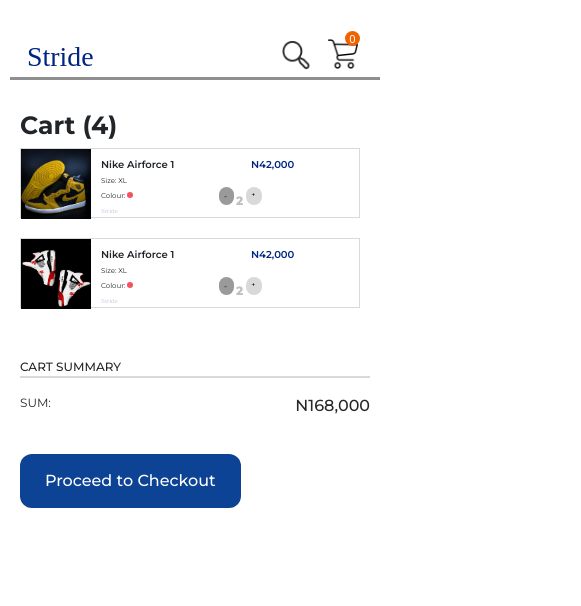
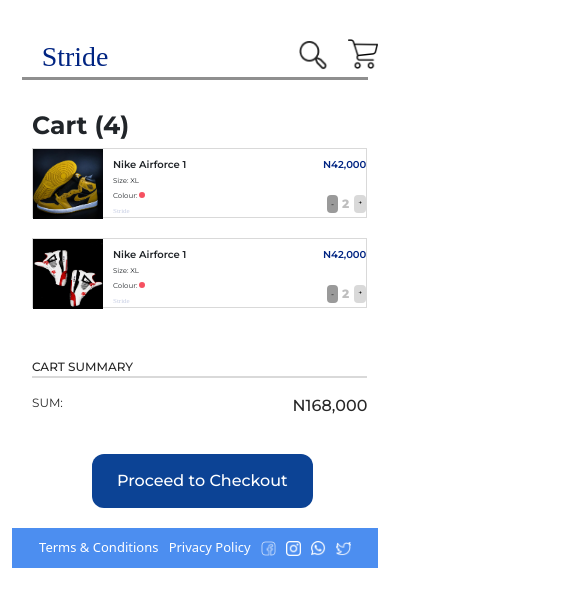
Before and after one commit to Tamarahhh/stride, a React (Create React App) app: page /cart in a window 390 px wide. Shown: the top 606 px of the page, 581 px wide, since content can reach past the window. Built offline with nearby package versions, Linux system fonts and the light colour scheme; a web font is replaced by a local one.

Commit message:
minor change

```diff
--- a/src/App.js
+++ b/src/App.js
@@ -11,7 +11,7 @@
 
 function App() {
   return (
-    <div className="App">
+    <div className="App container">
       <Router>
         <Navbar />
         <Routes>
--- a/src/Components/Footer/Footer.css
+++ b/src/Components/Footer/Footer.css
@@ -117,7 +117,7 @@
 
 @media (min-width: 481px) and (max-width: 767px) {
   .Footer {
-    max-width: 767px;
+    width: 100%;
     height: 250px;
   }
 
@@ -163,6 +163,25 @@
 
 @media (max-width: 480px) {
   .Footer {
+    width: 100%;
+    height: 40px;
+  }
+
+  .newsletter {
     display: none;
   }
+
+  .links {
+    font-size: 13px;
+    padding: 10px;
+  }
+
+  .links img {
+    height: 15px;
+    width: 15px;
+  }
+
+  .links .socials {
+    gap: 10px;
+  }
 }
--- a/src/Components/Footer/Footer.js
+++ b/src/Components/Footer/Footer.js
@@ -1,4 +1,6 @@
 import React from "react";
+import "bootstrap/dist/css/bootstrap.min.css";
+
 import facebook from "../Images/facebook.png";
 import instagram from "../Images/instagram.png";
 import whatsapp from "../Images/whatsapp.png";
@@ -7,7 +9,7 @@
 
 export default function Footer() {
   return (
-    <div className="Footer">
+    <div className="Footer container">
       <div className="newsletter">
         <div className="logo">Stride</div>
         <div className="newsletter-text">
--- a/src/Components/Navbar/Navbar.css
+++ b/src/Components/Navbar/Navbar.css
@@ -43,23 +43,9 @@
   height: 30px;
 }
 
-.cartCount {
-  width: 15px;
-  height: 15px;
-  display: flex;
-  justify-content: center;
-  position: relative;
-  left: -33px;
-  top: -15px;
-  border-radius: 15px;
-  font-size: 11px;
-  background: #f06200;
-  color: #fff;
-}
-
 .cart-text {
   position: relative;
-  left: -42px;
+  left: -10px;
   top: 5px;
   color: #272727;
   font-family: "Montserrat", sans-serif;
--- a/src/Components/Navbar/Navbar.js
+++ b/src/Components/Navbar/Navbar.js
@@ -17,7 +17,6 @@
           {" "}
           <img src={cartIcon} alt="cart" className="cart" />
         </Link>
-        <div className="cartCount">0</div>
         <p className="cart-text">Cart</p>
       </div>
     </div>
--- a/src/Pages/CartPage.css
+++ b/src/Pages/CartPage.css
@@ -3,6 +3,8 @@
   font-family: "Montserrat", sans-serif;
   display: grid;
   grid-template-columns: 1fr;
+  width: 100%;
+  height: auto;
 }
 
 .CartPage h1 {
@@ -12,7 +14,7 @@
 }
 
 .CartPage img {
-  width: 240px;
+  width: 350px;
   height: 240px;
 }
 
@@ -104,9 +106,9 @@
   border: 1px solid #0c4395;
 }
 
-@media (min-width: 769px) and (max-width: 1024px) {
+@media (min-width: 768px) and (max-width: 1024px) {
   .CartPage {
-    padding: 20px 20px 60px 20px;
+    padding: 20px;
   }
 
   .CartPage h1 {
@@ -124,7 +126,6 @@
   }
 
   .CartPage .cartItems {
-    max-width: 1024px;
     height: 200px;
   }
 
@@ -158,7 +159,7 @@
   }
 
   .brand-logo {
-    top: -38px;
+    top: -36px;
   }
 
   .color-icon {
@@ -168,28 +169,21 @@
   .cart-count-buttons {
     display: flex;
     position: relative;
-    top: -90px;
-    left: 623px;
-    gap: 10px;
+    top: -80px;
+    left: 630px;
+    gap: 5px;
   }
 
-  .cart-count-buttons .minus {
-    border-radius: 10px;
-    padding-left: 15px;
-    padding-bottom: 5px;
-    padding-top: 5px;
-  }
-
-  .cart-count-buttons .plus {
-    border-radius: 10px;
-    padding-left: 10px;
-    padding-bottom: 5px;
-    padding-top: 5px;
+  .cart-count-buttons button {
+    border-radius: 4px;
+    position: relative;
+    top: -15px;
+    padding: 4px 13px;
   }
 
   .product-quantity {
-    font-size: 22px;
-    top: 5px;
+    font-size: 25px;
+    top: -15px;
   }
   .cartSummary {
     font-size: 40px;
@@ -204,11 +198,12 @@
   }
 
   .checkoutButton {
-    padding: 20px 80px;
+    padding: 20px 100px;
+    margin-left: 270px;
   }
 }
 
-@media (min-width: 481px) and (max-width: 768px) {
+@media (min-width: 481px) and (max-width: 767px) {
   .CartPage {
     padding: 20px 20px 60px 20px;
   }
@@ -273,27 +268,20 @@
     display: flex;
     position: relative;
     top: -74px;
-    left: 450px;
+    left: 465px;
     gap: 5px;
   }
 
-  .cart-count-buttons .minus {
-    border-radius: 50px;
-    padding-left: 2px;
-    padding-bottom: 0;
-    padding-top: 0;
-  }
-
-  .cart-count-buttons .plus {
-    border-radius: 50px;
-    padding-left: 2px;
-    padding-bottom: 0;
-    padding-top: 0;
+  .cart-count-buttons button {
+    border-radius: 4px;
+    position: relative;
+    top: -2px;
+    padding: 4px 10px;
   }
 
   .product-quantity {
-    font-size: 12px;
-    top: 5px;
+    font-size: 20px;
+    top: -2px;
   }
   .cartSummary {
     font-size: 28px;
@@ -350,7 +338,7 @@
   }
   .product-details .price {
     position: relative;
-    padding-left: 150px;
+    padding-left: 210px;
     top: -12px;
   }
 
@@ -381,27 +369,20 @@
     display: flex;
     position: relative;
     top: -84px;
-    left: 119px;
-    gap: 2px;
+    left: 215px;
+    gap: 4px;
   }
 
-  .cart-count-buttons .minus {
-    border-radius: 70px;
-    padding-left: 5px;
-    padding-bottom: 0;
-    padding-top: 0;
-  }
-
-  .cart-count-buttons .plus {
-    border-radius: 70px;
-    padding-left: 5px;
-    padding-bottom: 0;
-    padding-top: 0;
+  .cart-count-buttons button {
+    border-radius: 4px;
+    position: relative;
+    top: 8px;
+    padding: 2px 4px;
   }
 
   .product-quantity {
     font-size: 12px;
-    top: 5px;
+    top: 8px;
   }
   .cartSummary {
     font-size: 12px;
@@ -417,5 +398,6 @@
 
   .checkoutButton {
     padding: 15px 25px;
+    margin-left: 60px;
   }
 }
--- a/src/Pages/CartPage.js
+++ b/src/Pages/CartPage.js
@@ -1,5 +1,7 @@
 import React from "react";
 import { Link } from "react-router-dom";
+import "bootstrap/dist/css/bootstrap.min.css";
+
 import product1 from "../Components/Images/product1.png";
 import product2 from "../Components/Images/product2.png";
 import product3 from "../Components/Images/product3.png";
@@ -10,7 +12,7 @@
 
 export default function CartPage() {
   return (
-    <div className="CartPage">
+    <div className="CartPage container">
       <h1>Cart (4)</h1>
       <div className="cartItem-container">
         <div className="cartItems one">
```
